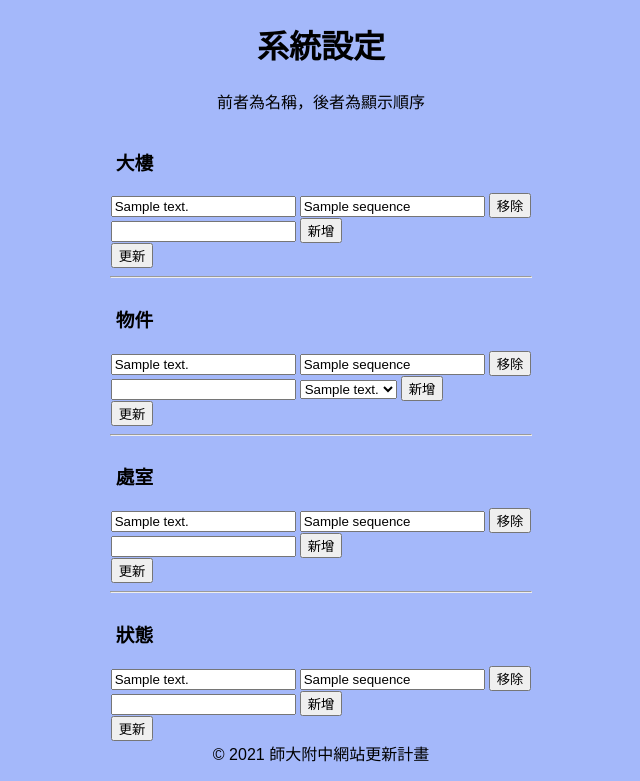
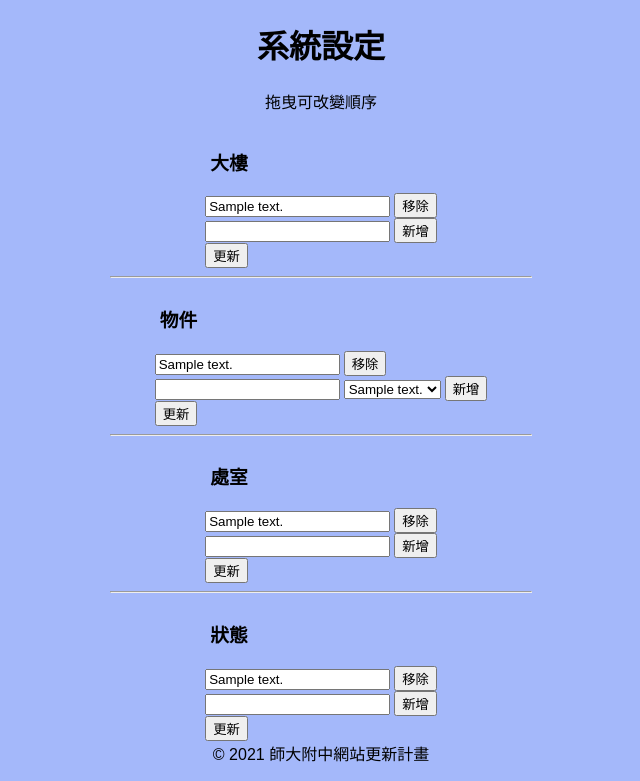
Before and after one commit to HSNU-websites/repair_system, a Python web app: template templates/system.html in a window 1280 px wide. Shown: the part 24-805 px from the top of the page, without its empty margins (319-959 px from the left). Run offline with Jinja, Linux system fonts and the light colour scheme; the template is opened without the code that fills it: most values are stand-ins (such as "Sample title", 1, 10 or a date in 2020); some libraries are stand-ins or nearby versions.

Commit message:
Use drag and drop to change orders in system modification page.

```diff
--- a/static/system.js
+++ b/static/system.js
@@ -63,14 +63,14 @@ function send_update(element) {
             var description = info[i].children[0].value;
             var sequence = parseInt(info[i].children[1].value);
             // check whether empty
-            if (description == "" || sequence == "") {
+            if (description == "") {
                 alert("Empty value is invalid.");
                 return;
             }
             result.push({
                 id: parseInt(info[i].id.split("_")[1]),
                 description: description,
-                sequence: sequence
+                sequence: i
             })
         }
     }
@@ -90,3 +90,13 @@ function send_update(element) {
             }
         })
 }
+
+// drag effect
+$(function() {
+    $( ".container div" ).sortable({
+        items: "div",
+        cursor: "move",
+        opacity: 0.6,
+        containment: "parent",
+    });
+});
--- a/templates/system.html
+++ b/templates/system.html
@@ -9,7 +9,9 @@
     <link rel="stylesheet" href="{{ url_for('static', filename='nav.css') }}">
     <link rel="stylesheet" href="{{ url_for('static', filename='input.css') }}">
     <link rel="icon" href="{{ url_for('static', filename='HSNU.png') }}">
-    <script src="http://ajax.googleapis.com/ajax/libs/jquery/1.7.1/jquery.min.js" type="text/javascript"></script>
+    <script src="//code.jquery.com/jquery-1.12.4.js"></script>
+    <script src = "https://code.jquery.com/jquery-1.10.2.js"></script>
+    <script src = "https://code.jquery.com/ui/1.10.4/jquery-ui.js"></script>
     <script src="{{ url_for('static', filename='system.js') }}"></script>
     <title>系統設定</title>
 </head>
@@ -27,14 +29,13 @@
         </nav>
     </nav>
     <h1>系統設定</h1>
-    <p id="tip">前者為名稱，後者為顯示順序</p>
+    <p id="tip">拖曳可改變順序</p>
     <div class="container">
         <div id="buildings">
             <h3>大樓</h3>
             {% for building in buildings %}
             <div id="buildings_{{ building['id'] }}">
                 <input type="text" value="{{ building['description'] }}">
-                <input type="text" value="{{ building['sequence'] }}">
                 <button class="remove" onclick="send_remove(this);">移除</button>
             </div>
             {% endfor %}
@@ -47,11 +48,11 @@
     <hr>
     <div class="container">
         <div id="items">
+            <!-- TODO render office -->
             <h3>物件</h3>
             {% for item in items %}
             <div id="items_{{ item['id'] }}">
                 <input type="text" value="{{ item['description'] }}">
-                <input type="text" value="{{ item['sequence'] }}">
                 <button class="remove" onclick="send_remove(this);">移除</button>
             </div>
             {% endfor %}
@@ -73,7 +74,6 @@
             {% for office in offices %}
             <div id="offices_{{ office['id'] }}">
                 <input type="text" value="{{ office['description'] }}">
-                <input type="text" value="{{ office['sequence'] }}">
                 <button class="remove" onclick="send_remove(this);">移除</button>
             </div>
             {% endfor %}
@@ -90,7 +90,6 @@
             {% for status in statuses %}
             <div id="statuses_{{ status['id'] }}">
                 <input type="text" value="{{ status['description'] }}">
-                <input type="text" value="{{ status['sequence'] }}">
                 <button class="remove" onclick="send_remove(this);">移除</button>
             </div>
             {% endfor %}
```
